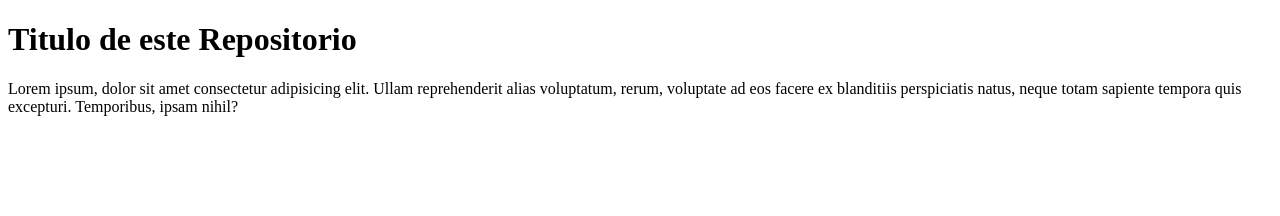
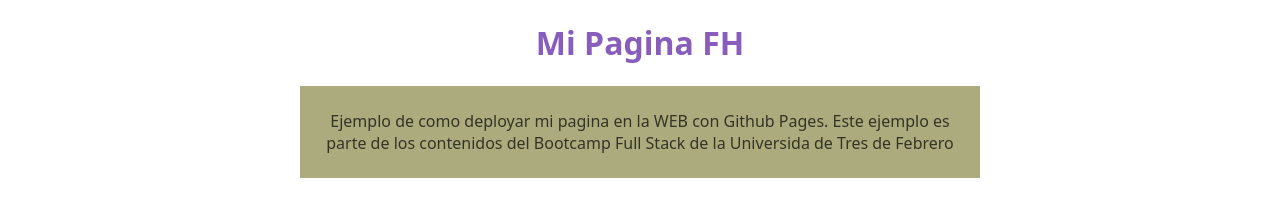
Before and after one commit to fede6892/Repositorio-de-prueba-FH, a plain HTML site: page index.html in a window 1280 px wide. Drawn offline with Linux system fonts and the light colour scheme.

Commit message:
cambios en estilos y readmi

```diff
--- a/estilos.css
+++ b/estilos.css
@@ -0,0 +1,21 @@
+body{
+    text-align: center;
+    font-family: system-ui, -apple-system, BlinkMacSystemFont, 'Segoe UI',
+    Roboto, Oxygen, Ubuntu, Cantarell, 'Open Sans', 'Helvetica Neue', sans-serif;
+    color: hsl(268, 41%, 55%);
+}
+h1{
+    font-size: 2em;
+    text-align: center;
+}
+
+
+p{
+    width: 50%;
+    margin: auto;
+    color: #000000b2;
+    font-size: 1em;
+    text-align: center;
+    background-color: #888745b2;
+    padding: 24px;
+}
--- a/index.html
+++ b/index.html
@@ -8,14 +8,13 @@
 </head>
 <body>
     <h1>
-        Titulo de este Repositorio
+        Mi Pagina FH
     </h1>
 
     <p>
-        Lorem ipsum, dolor sit amet consectetur adipisicing elit.
-        Ullam reprehenderit alias voluptatum, rerum, voluptate ad eos facere ex blanditiis
-        perspiciatis natus, neque totam sapiente tempora quis excepturi. Temporibus,
-        ipsam nihil?
+       Ejemplo de como deployar mi pagina en la WEB con Github Pages.
+
+       Este ejemplo es parte de los contenidos del Bootcamp Full Stack de la Universida de Tres de Febrero
     </p>
 </body>
 </html>
```
Also changed, not shown: 1 other file.
